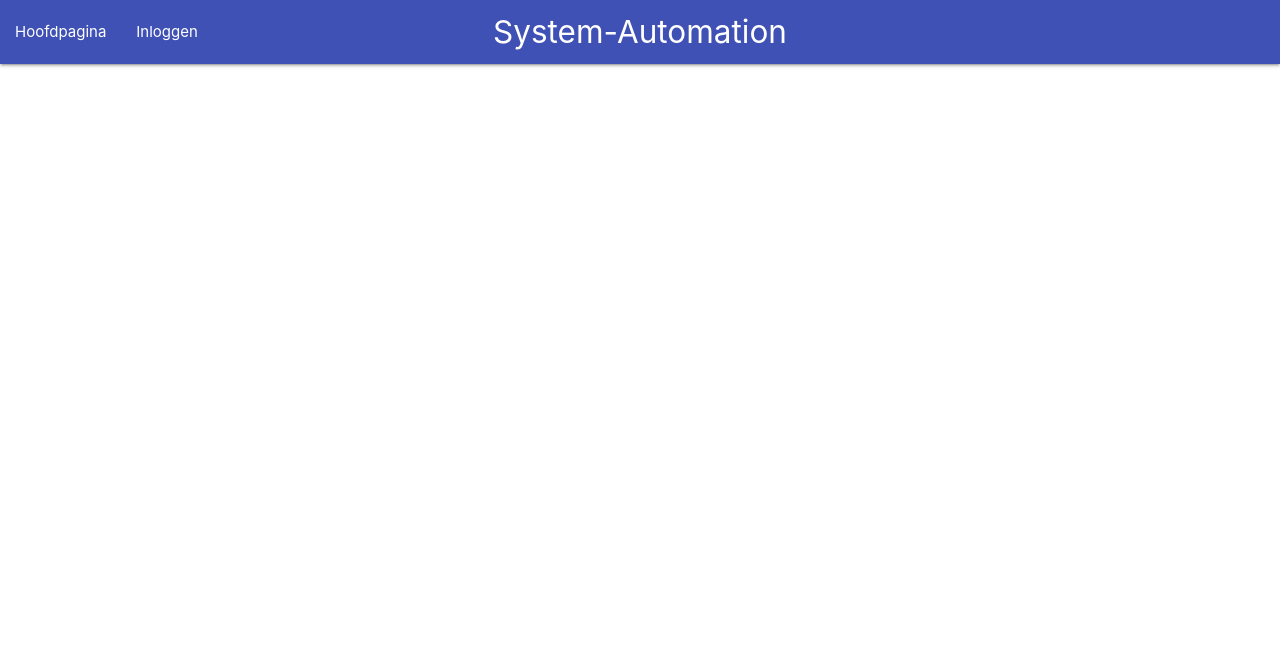
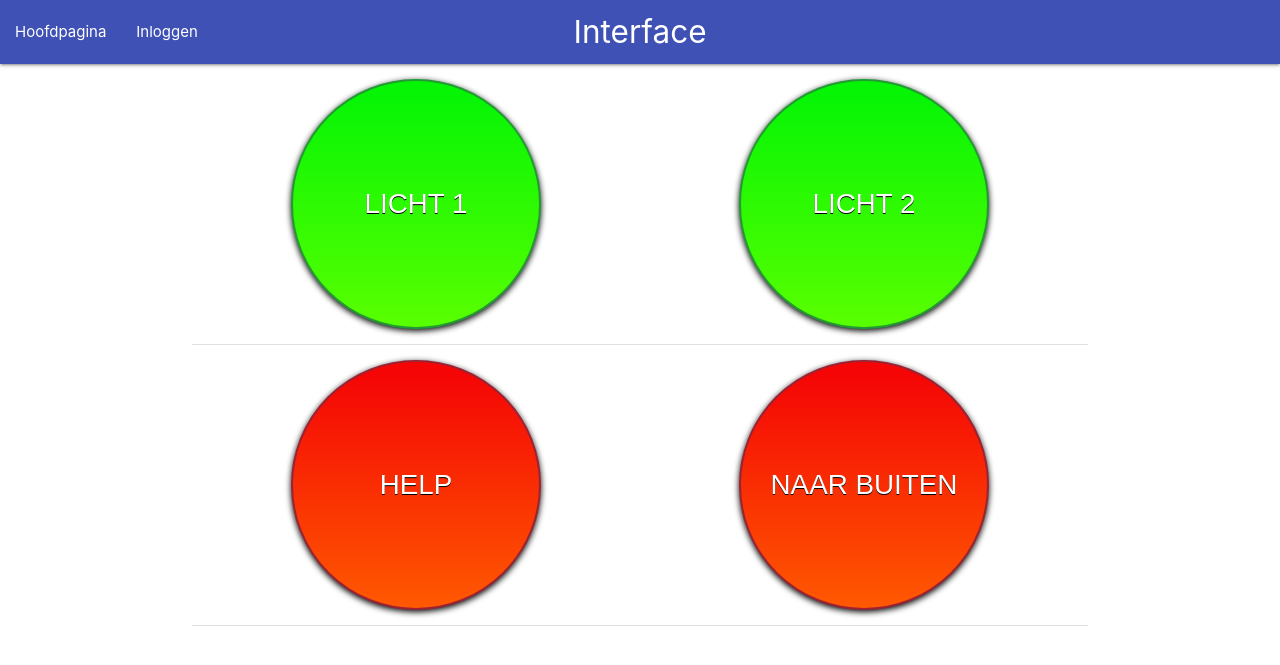
Before and after one commit to BW155/System-Automation, a Flask app: page / in a window 1280 px wide. Shown: the top 665 px of the page. Run offline with Flask 2, Linux system fonts and the light colour scheme; parts of the project's set-up code (start-up, migrations or seed data) failed here and were passed over.

Commit message:
fixed templates

```diff
--- a/front-end/templates/base.html
+++ b/front-end/templates/base.html
@@ -3,9 +3,7 @@
 
 <head>
     <title>System-Automation</title>
-    <!--Import Google Icon Font-->
     <link href="https://fonts.googleapis.com/icon?family=Material+Icons" rel="stylesheet">
-    <!--Import materialize.css-->
     <link type="text/css" rel="stylesheet" href="/static/css/materialize.min.css" media="screen,projection" />
 
     <!--Let browser know website is optimized for mobile-->
@@ -21,7 +19,7 @@
 <body>
     <nav class="indigo">
         <div class="nav-wrapper">
-            <a href="#!" class="brand-logo center">System-Automation</a>
+            <a href="#!" class="brand-logo center">Interface</a>
             <a href="#" data-target="mobile-demo" class="sidenav-trigger"><i class="material-icons">menu</i></a>
             <ul class="left hide-on-med-and-down">
                 <li><a href="/">Hoofdpagina</a></li>
--- a/front-end/templates/dashboard.html
+++ b/front-end/templates/dashboard.html
@@ -30,7 +30,7 @@
         <h5 style="margin-left: 10px; margin-top: 10px;">{{ o.name }}</h5>
         <hr size="2px">
 
-        <b style="margin-top: 10px; margin-left: 10px">Sensoren</b>
+        <b style="margin-left: 10px">Sensoren</b>
         <div class="card-content">
             {% for s in o["sensors"]%}
             <p>{{ s.name }}: {{ s.value }}</p>
--- a/front-end/templates/index.html
+++ b/front-end/templates/index.html
@@ -1,4 +1,104 @@
 {% extends "base.html" %}
 {% block content %}
+<style>
+.outer {
+    display: table;
+    position: absolute;
+    top: 0;
+    left: 0;
+    height: 100%;
+    width: 100%;
+}
 
+.middle {
+    display: table-cell;
+    vertical-align: middle;
+}
+
+.inner {
+    margin-left: auto;
+    margin-right: auto;
+    width: 400px;
+    text-align: center;
+}
+
+.red-button {
+	box-shadow: 0px 2px 6px 0px #000000;
+	background:linear-gradient(to bottom, #f50505 5%, #ff5900 100%);
+	background-color:#f50505;
+	border-radius:150px;
+	border:2px solid #9c2232;
+	display:inline-block;
+	cursor:pointer;
+	color:#ffffff;
+	font-family:Arial;
+	font-size: calc(100% + 1vw);
+	padding:32px 20px;
+	text-decoration:none;
+	text-shadow:0px 1px 0px #010300;
+    height: 30vw;
+    width: 30vw;
+    max-width: 250px;
+    max-height: 250px;
+}
+.red-button:hover {
+	background:linear-gradient(to bottom, #ff5900 5%, #f50505 100%);
+	background-color:#ff5900;
+}
+.red-button:active {
+	position:relative;
+	top:2px;
+}
+
+
+.green-button {
+	box-shadow: 0px 2px 6px 0px #000000;
+	background:linear-gradient(to bottom, #05f505 5%, #59ff00 100%);
+	background-color:#05f505;
+	border-radius:150px;
+	border:2px solid #229c32;
+	display:inline-block;
+	cursor:pointer;
+	color:#ffffff;
+	font-family:Arial;
+	font-size: calc(100% + 1vw);
+	padding:32px 20px;
+	text-decoration:none;
+	text-shadow:0px 1px 0px #010300;
+    height: 30vw;
+    width: 30vw;
+    max-width: 250px;
+    max-height: 250px;
+}
+.green-button:hover {
+	background:linear-gradient(to bottom, #59ff00 5%, #05f505 100%);
+	background-color:#59ff00;
+}
+.green-button:active {
+	position:relative;
+	top:2px;
+}
+
+td {
+    text-align: center;
+}
+</style>
+<table>
+    <tr>
+        <td>
+            <button class="green-button">LICHT 1</button>
+        </td>
+        <td>
+            <button class="green-button">LICHT 2</button>
+        </td>
+    </tr>
+    <tr>
+        <td>
+            <button class="red-button">HELP</button>
+        </td>
+        <td>
+            <button class="red-button">NAAR BUITEN</button>
+        </td>
+    </tr>
+</table>
 {% endblock %}
```
Also changed, not shown: front-end/templates/login.html (+40 -13 lines).
